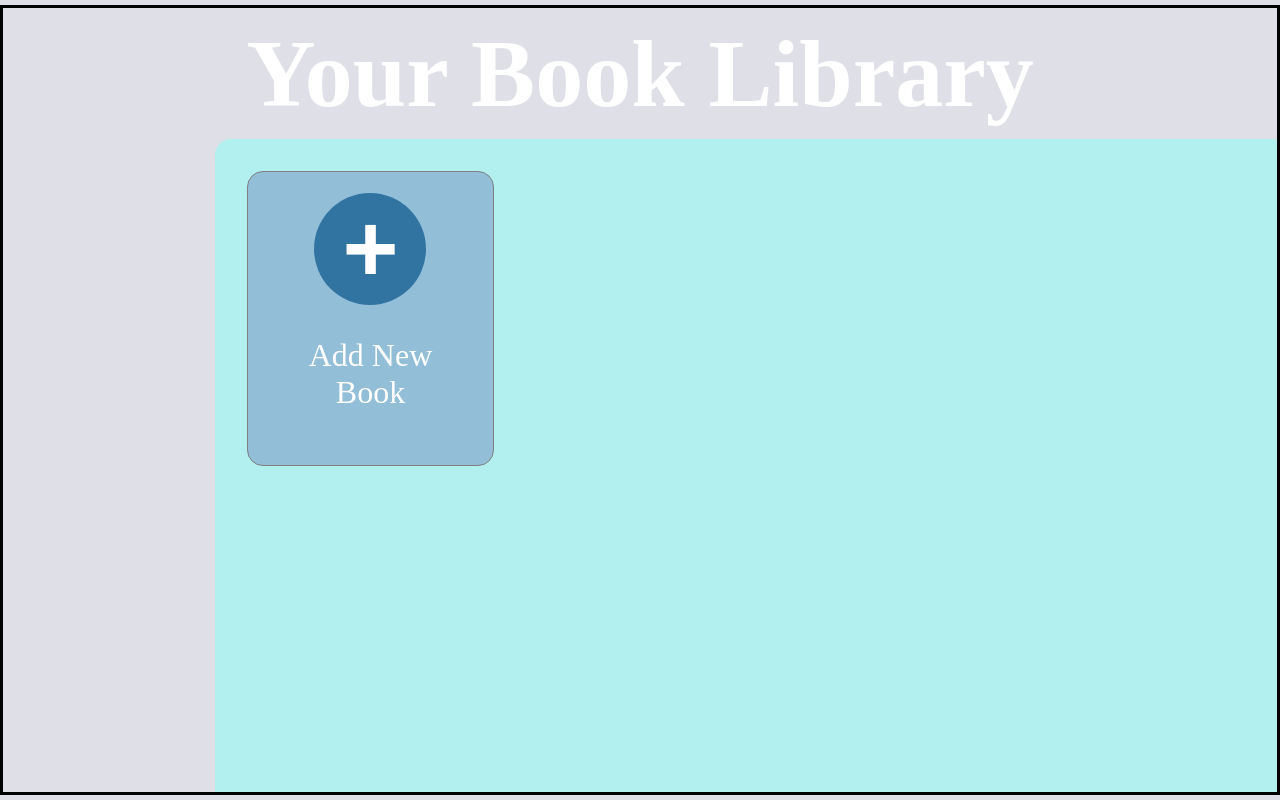
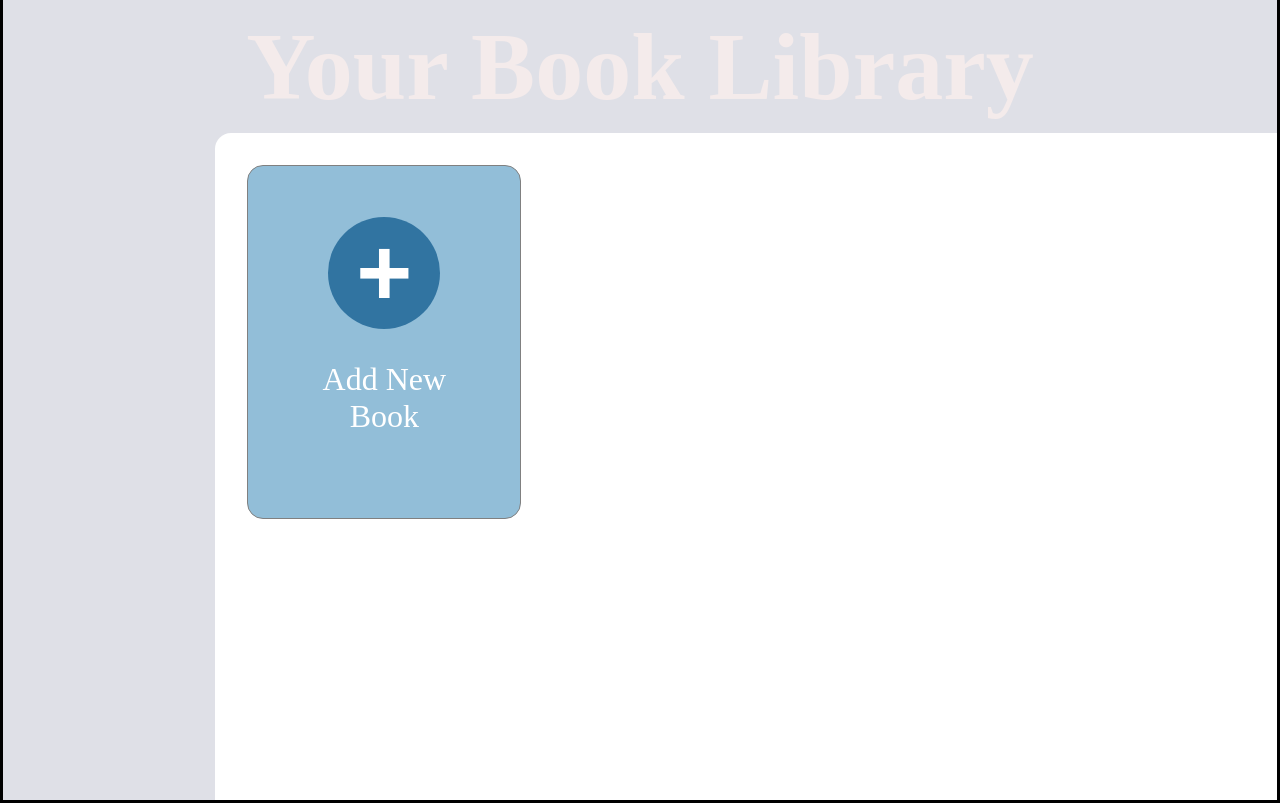
Before and after one commit to mik-dmi/library_project, a plain HTML site: page index.html in a window 1280 px wide. Drawn offline with Linux system fonts and the light colour scheme.

Commit message:
Its almost finished. It just needs some styling of the elements to look nicer

```diff
--- a/library.js
+++ b/library.js
@@ -3,7 +3,6 @@ function addBookToLibrary() {
     // do stuff here
   }
   function resetScreen(){
-
     showFormsButton.style.display = "block";  /*show the + button again"*/
     formsDisplay.style.display = "none";
     formsInput.reset();  /*clear the form for the next time*/
@@ -37,12 +36,14 @@ function addBookToLibrary() {
       paragraph[i] = document.createElement("p");
       cardContainer.appendChild(paragraph[i]);
     }
-    cardContainer. appendChild(labelForToggleSwitch);
+    cardContainer.appendChild(labelForToggleSwitch);
     paragraph[1].textContent = this.nameOfBook;
     paragraph[2].textContent = this.nameOfAuthor;
     paragraph[3].textContent = this.numberOfPages;
     readToggleSwitch.checked = this.readBoolean;
-    cardContainer.class = "card";
+    cardContainer.classList.add("card");
+
+
 
     return cardContainer;
   }
@@ -50,6 +51,7 @@ function addBookToLibrary() {
 
 
   const mainContainer = document.querySelector(".container");
+  const cardGrid = document.querySelector(".innerGrid");
   const showFormsButton = document.getElementById("addBookButton");
   const formsInput = document.getElementById("bookForm");
   const formsDisplay = document.querySelector('.formsContainer');
@@ -72,6 +74,6 @@ function addBookToLibrary() {
     const card = bookObject.createBookCard();
     console.log(card)
     console.log(mainContainer)
-    mainContainer.appendChild(card) ;
+    cardGrid.appendChild(card) ;
     resetScreen();
   });
--- a/styles.css
+++ b/styles.css
@@ -1,6 +1,6 @@
 html, body{
     margin: 0px;
-    height:98vh;
+    height:100vh;
 }
 .container{
     display: flex;
@@ -13,7 +13,7 @@ html, body{
     }
 .grid{
     width: 100%;
-    height: 98vh;
+    height: 100vh;
     margin: 0px;
     display:grid;
     grid-template-columns: 0.2fr 1fr ;
@@ -81,21 +81,23 @@ input{
     display: flex;
     align-items: center;
     justify-content: center;
-    color:white;
+    color:rgb(244, 235, 235);
     font-size: 6rem;
     font-weight: 700;
 }
 
 .innerGrid{
     display: grid;
-    background-color: rgb(178, 240, 240);
+    background-color: rgb(255, 255, 255);
     border-radius: 1rem 0 0 0;
+     grid-template-columns: repeat(auto-fill, minmax(18rem, 0.9fr));
+     overflow: auto;
 
 }
 
 .card{
-    height: 40%;
-    width: 20%;
+    height: 20rem;
+    width: 15rem;
     margin: 2rem;
     border-radius: 1rem;
     background: #92bed8;
```
